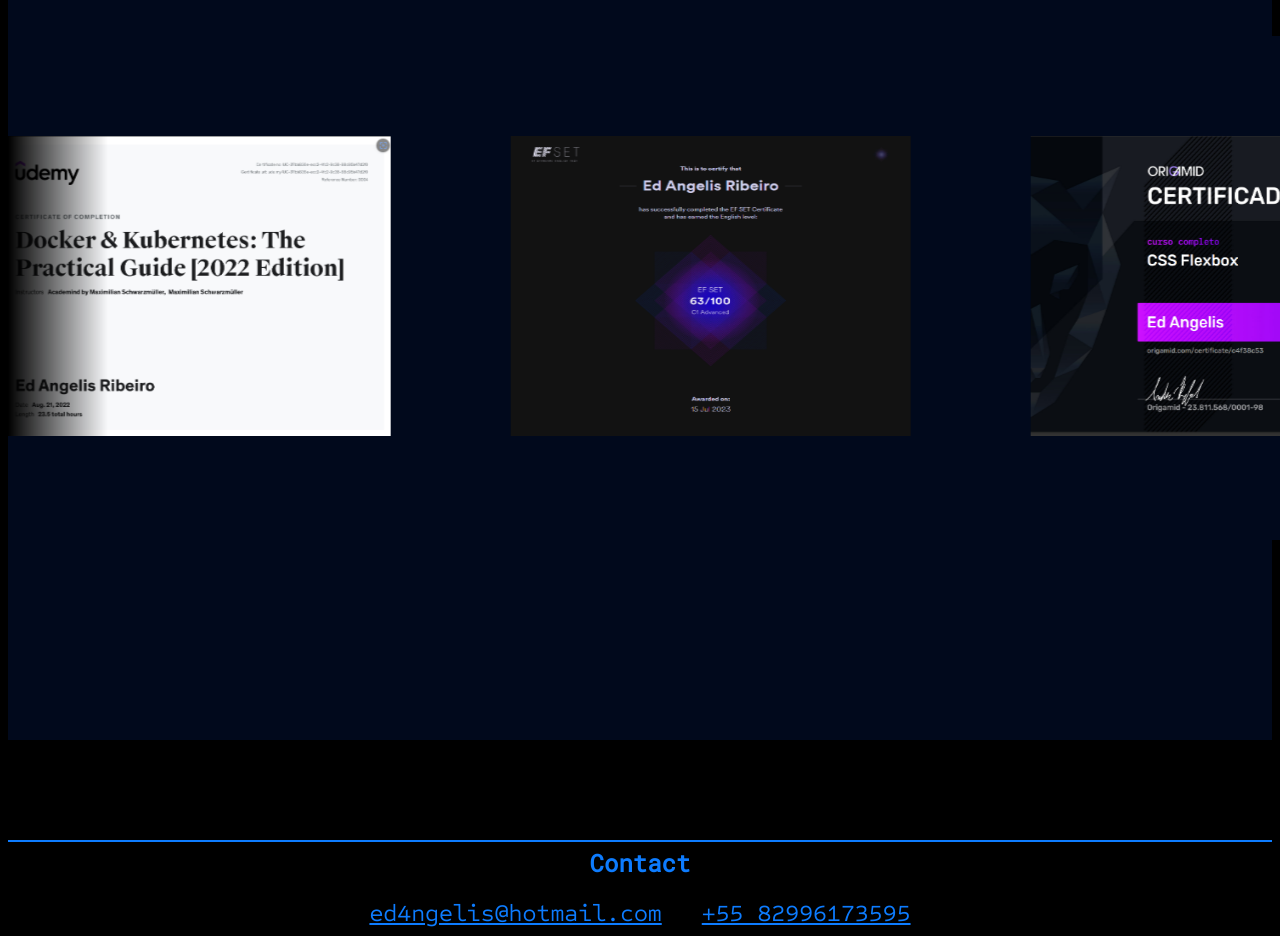
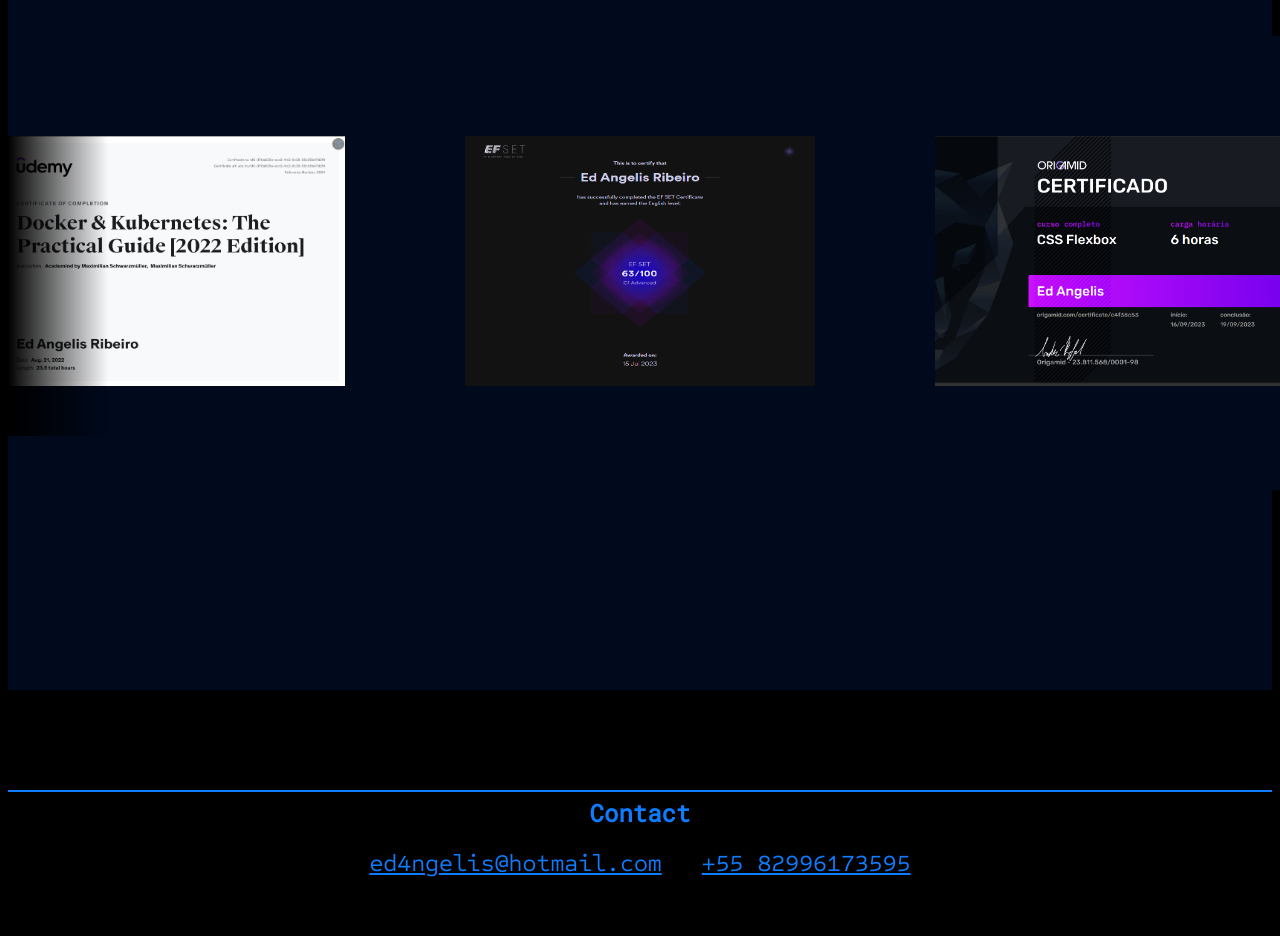
Before and after one commit to EdAngelis/portfolio, a Next.js app: page / in a window 1280 px wide. Shown: the part 2520-3456 px from the top of the page. After the commit the page ends 3406 px from the top, so only its background shows below. Built offline with nearby package versions, Linux system fonts and the light colour scheme.

Commit message:
certs adjusts

```diff
--- a/src/components/infinite-slider/infinite-slider.style.ts
+++ b/src/components/infinite-slider/infinite-slider.style.ts
@@ -48,9 +48,9 @@
         animation-timing-function: linear;
     }
 
-    .slider:hover {
+    /* .slider:hover {
         animation-play-state: paused;
-    }
+    } */
     .item{
         flex-grow: 1;
         flex-shrink: 0;
--- a/src/config/config.ts
+++ b/src/config/config.ts
@@ -10,7 +10,7 @@
 
 const config = {
     development: {
-        domain: 'http://localhost:3000',
+        domain: 'http://localhost:3001',
     } as IProps,
     production: {
         domain: 'https://www.edangelis.com',
--- a/src/home/home.tsx
+++ b/src/home/home.tsx
@@ -176,72 +176,72 @@
                     className="img"
                     src={"/big-data.png"}
                     alt="big-data Certification"
-                    width={400}
-                    height={300}
+                    width={350}
+                    height={250}
                   />,
                   <Image
                     className="img"
                     key={"/ciencia-de-dados.png"}
                     src={"/ciencia-de-dados.png"}
                     alt="science data"
-                    width={400}
-                    height={300}
+                    width={350}
+                    height={250}
                   />,
                   <Image
                     className="img"
                     key={"/docker.png"}
                     src={"/docker.png"}
                     alt="docker Certification"
-                    width={400}
-                    height={300}
+                    width={350}
+                    height={250}
                   />,
                   <Image
                     className="img"
                     key={"/english.png"}
                     src={"/english.png"}
                     alt="english Certification"
-                    width={400}
-                    height={300}
+                    width={350}
+                    height={250}
                   />,
                   <Image
                     className="img"
                     key={"/flexbox.png"}
                     src={"/flexbox.png"}
                     alt="flexbox Certification"
-                    width={400}
-                    height={300}
+                    width={350}
+                    height={250}
                   />,
                   <Image
                     className="img"
                     key={"/grid-layout.png"}
                     src={"/grid-layout.png"}
                     alt="grid layout Certification"
-                    width={400}
-                    height={300}
+                    width={350}
+                    height={250}
                   />,
                   <Image
                     className="img"
                     key={"/lambda.png"}
                     src={"/lambda.png"}
                     alt="lambda Certification"
-                    width={400}
-                    height={300}
+                    width={350}
+                    height={250}
                   />,
                   <Image
                     className="img"
                     key={"/python.png"}
                     src={"/python.png"}
                     alt="python Certification"
-                    width={400}
-                    height={300}
+                    width={350}
+                    height={250}
                   />,
                   <Image
                     className="img"
                     key={"/typescript.png"}
                     src={"/typescript.png"}
                     alt="typescript Certification"
-                    width={400}
-                    height={300}
+                    width={350}
+                    height={250}
                   />,
                 ]}
               />
```
